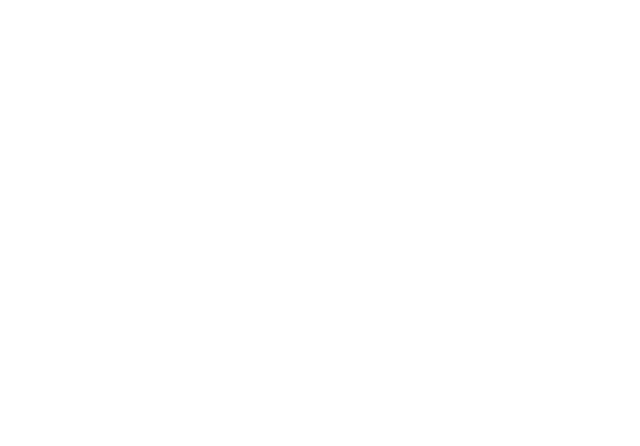
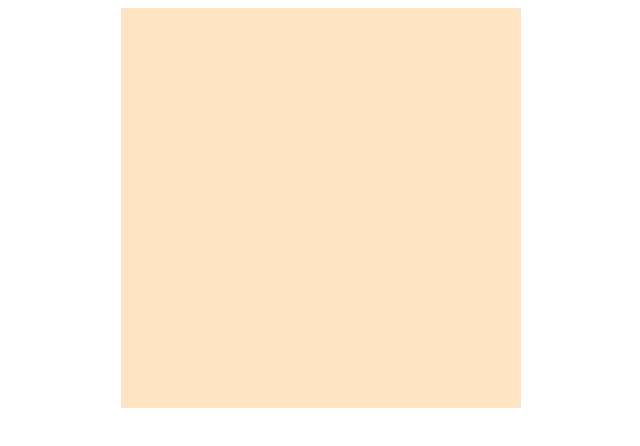
Before and after one commit to szymon51/tic-tac-toe, a website: page index.html in a window 1280 px wide. Shown: the whole page, without its empty margins (319-959 px from the left). Drawn offline with Linux system fonts and the light colour scheme.

Commit message:
Add visual gameboard

```diff
--- a/index.html
+++ b/index.html
@@ -9,6 +9,6 @@
     <script src="main.js" defer></script>
 </head>
 <body>
-
+   <div class="container"></div>
 </body>
 </html>
--- a/styles.css
+++ b/styles.css
@@ -0,0 +1,19 @@
+body {
+  display: flex;
+  justify-content: center;
+}
+.container div {
+  margin: 5px;
+  text-align: center;
+  padding: 5px;
+  border: 1px solid rgb(255, 205, 145);
+  background-color: white;
+}
+
+.container {
+  width: 400px;
+  height: 400px;
+  display: grid;
+  grid: repeat(3, 1fr) / repeat(3, 1fr);
+  background-color: bisque;
+}
```
